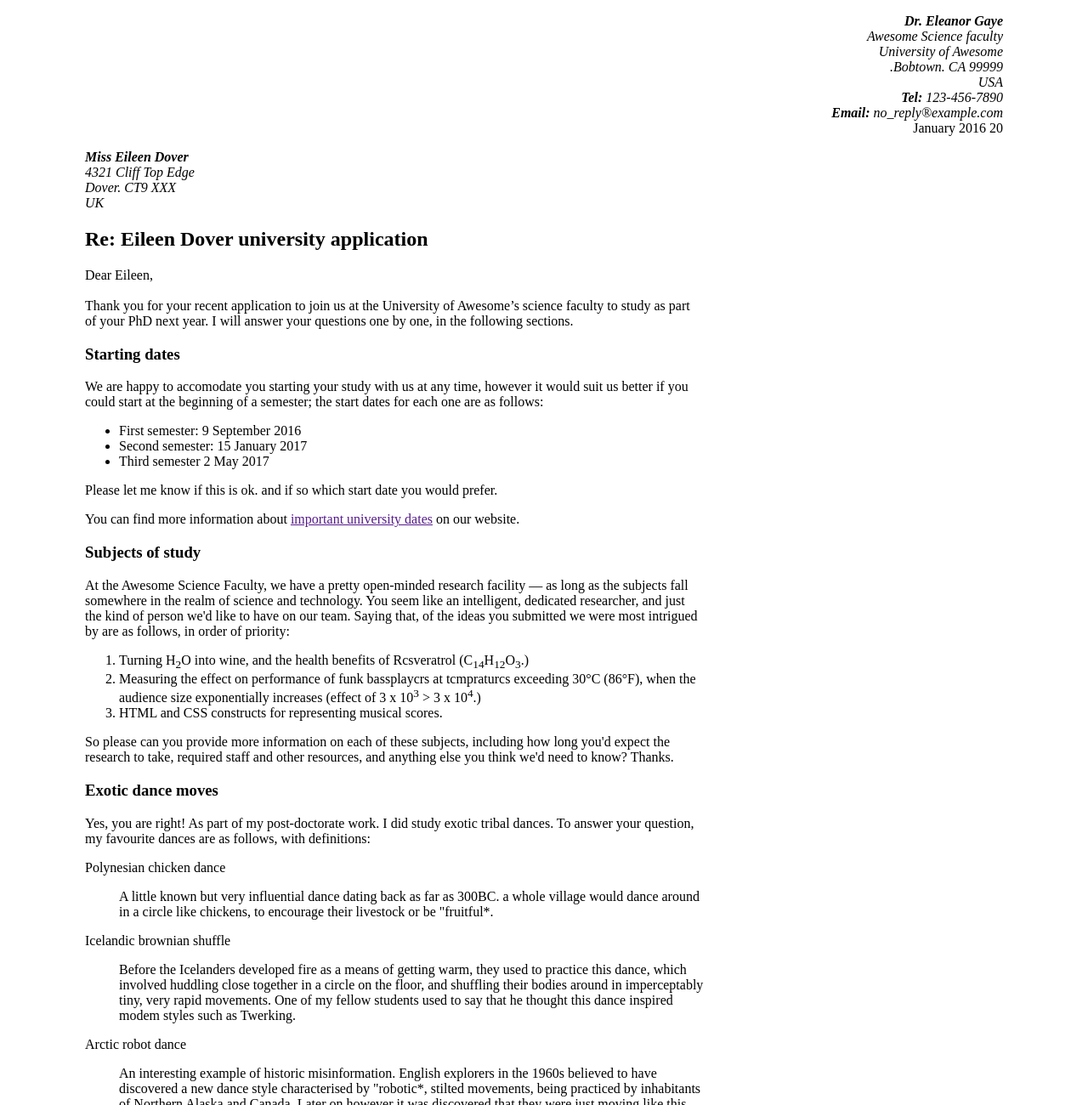
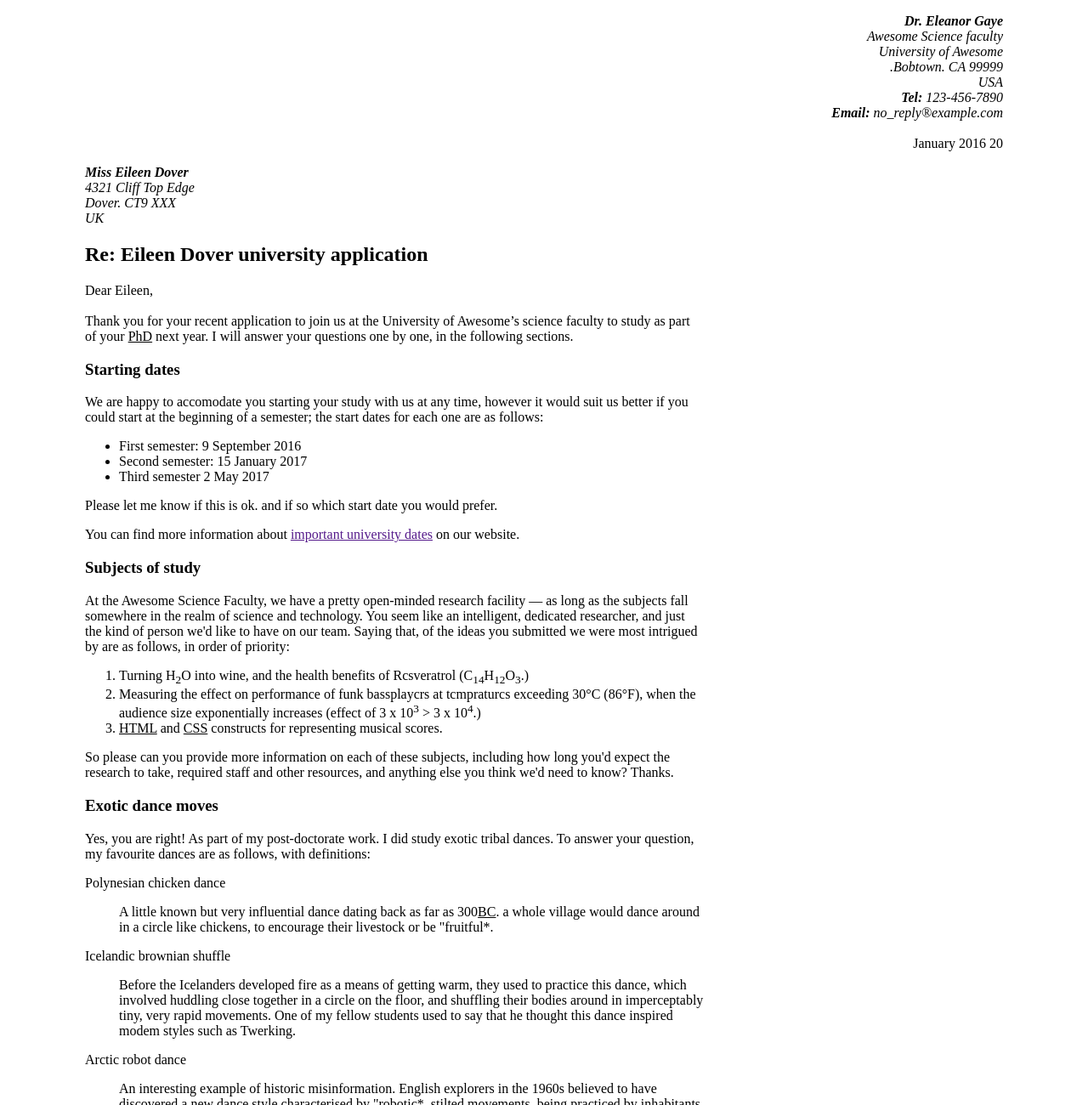
Before and after one commit to SoreviR/Gamma-letter-html, a plain HTML site: page index.html in a window 1280 px wide. Shown: the top 1300 px of the page at 85% size. Drawn offline with Linux system fonts and the light colour scheme.

Commit message:
add underlines

```diff
--- a/index.html
+++ b/index.html
@@ -15,7 +15,7 @@
             <i>Bobtown. CA 99999.</i><br>
             <i>USA</i><br>
             <i><b>Tel:</b> 123-456-7890</i><br>
-            <i><b>Email:</b> no_reply®example.com</i><br>
+            <i><b>Email:</b> no_reply®example.com</i><br><br>
             20 January 2016
         </p>
     </div>
@@ -34,7 +34,7 @@
         <p>
             Dear Eileen,<br><br>
             Thank you for your recent application to join us at the University of Awesome’s science faculty to study as part<br>
-            of your PhD next year. I will answer your questions one by one, in the following sections.
+            of your <u>PhD</u> next year. I will answer your questions one by one, in the following sections.
         </p>
 
         <h3>Starting dates</h3>
@@ -66,7 +66,7 @@
             <li>Turning H<sub>2</sub>O into wine, and the health benefits of Rcsveratrol (C<sub>14</sub>H<sub>12</sub>O<sub>3</sub>.)</li>
             <li>Measuring the effect on performance of funk bassplaycrs at tcmpraturcs exceeding 30°C (86°F), when the <br>
                 audience size exponentially increases (effect of 3 x 10<sup>3</sup> > 3 x 10<sup>4</sup>.)</li>
-            <li>HTML and CSS constructs for representing musical scores.</li>
+            <li><u>HTML</u> and <u>CSS</u> constructs for representing musical scores.</li>
         </ol>
 
        <p>
@@ -82,7 +82,7 @@
 
         <p>Polynesian chicken dance</p>
         <blockquote>
-            A little known but very influential dance dating back as far as 300BC. a whole village would dance around <br>
+            A little known but very influential dance dating back as far as 300<u>BC</u>. a whole village would dance around <br>
             in a circle like chickens, to encourage their livestock or be "fruitful*.
         </blockquote>
         <p>Icelandic brownian shuffle</p>
```
